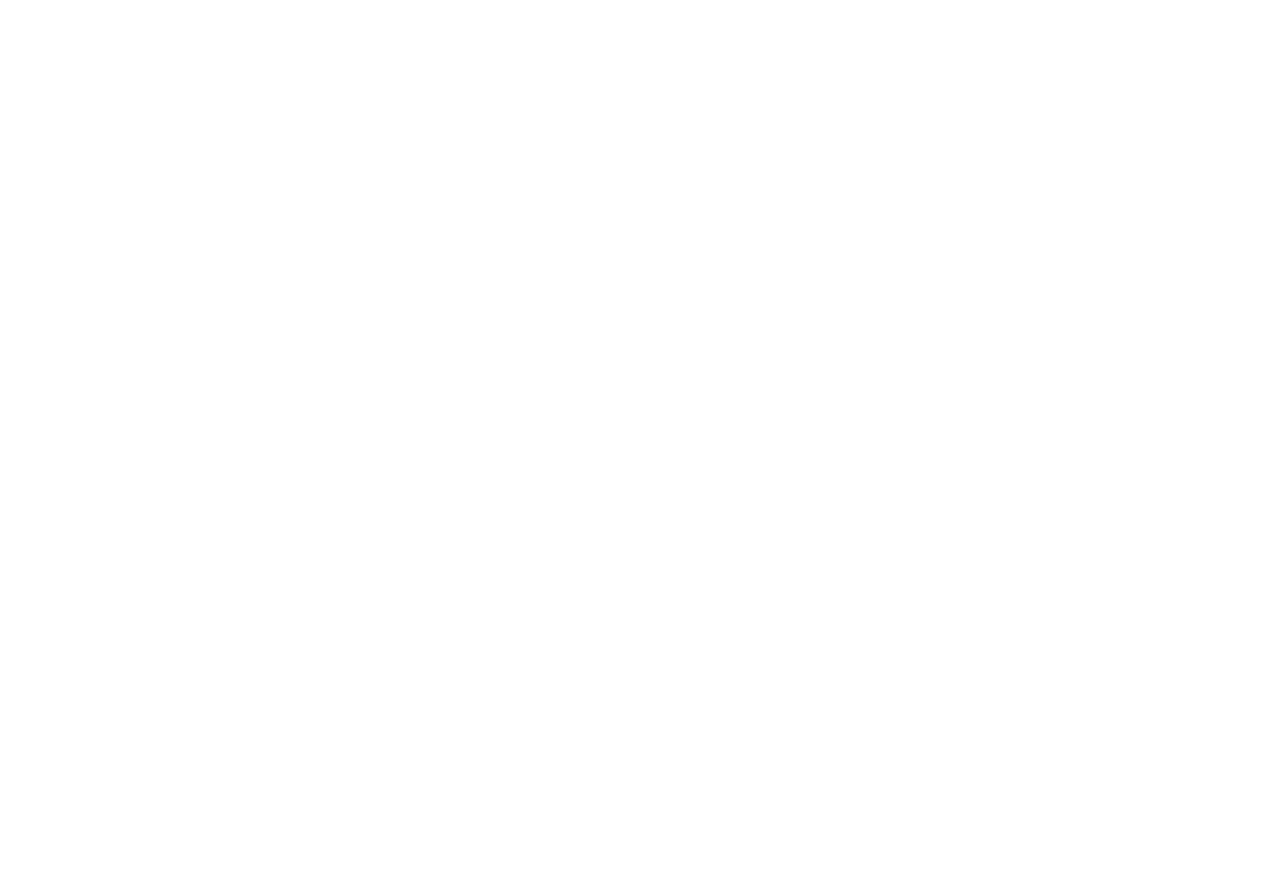
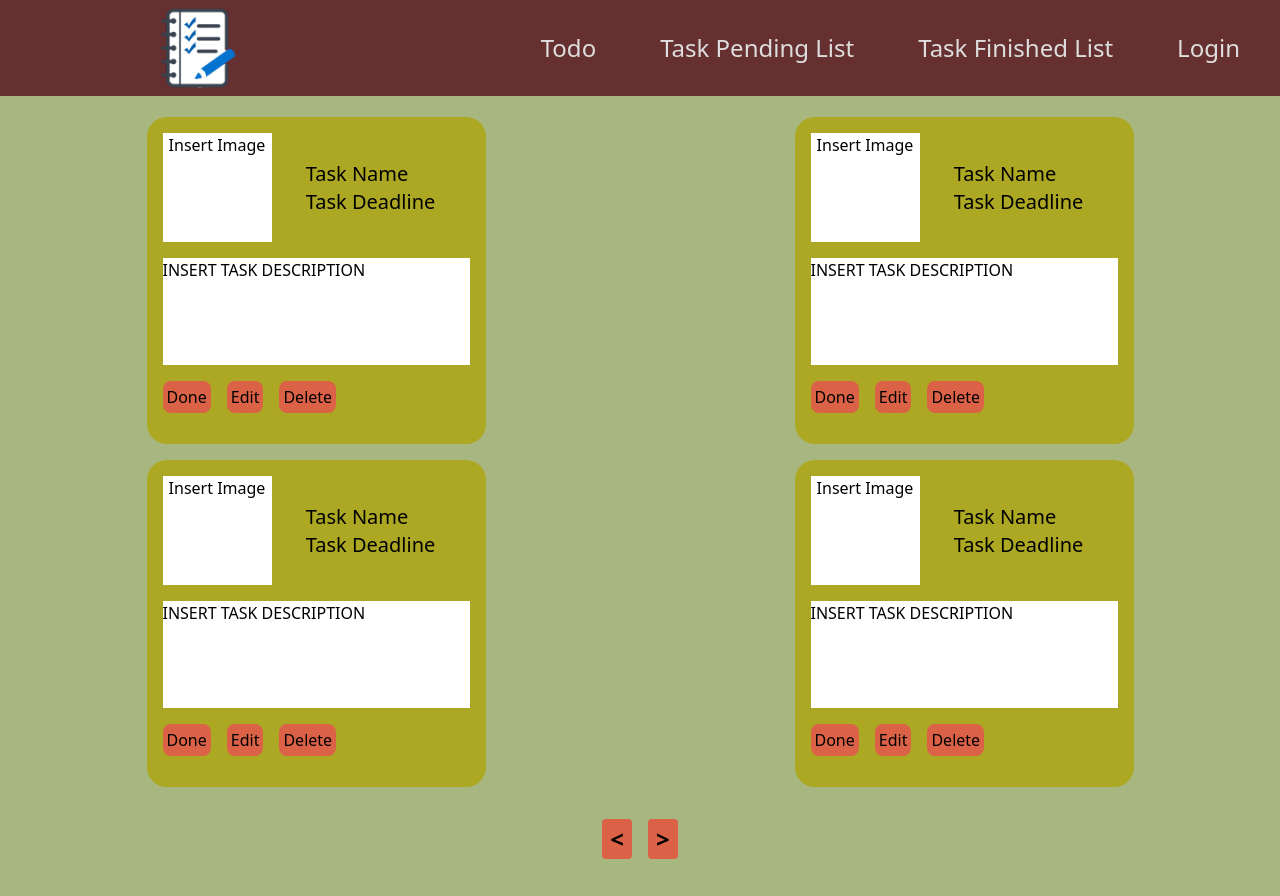
Before and after one commit to AmielOrdas/todo-app, a React (Vite) app in the folder todo/client/: page /pending-tasks in a window 1280 px wide. Before the commit this address had no page. Before the commit the page ends 800 px from the top, so only its background shows below. Built offline with nearby package versions, Linux system fonts and the light colour scheme.

Commit message:
Added Login and Pending Designs

```diff
--- a/todo/client/src/App.tsx
+++ b/todo/client/src/App.tsx
@@ -1,13 +1,15 @@
 import Todo from "./Pages/Todo";
+import Login from "./Pages/Login";
 import TaskFinishedList from "./Pages/Task-Finished-List";
+import TaskPendingList from "./Pages/Task-Pending-List";
 import { Route, Routes } from "react-router-dom";
 import "./index.css";
 function App() {
   return (
     <Routes>
       <Route path="/" element={<Todo />} />
-      {/*Put login here */}
-      {/*Put task-pending here */}
+      <Route path="/login" element={<Login />} />
+      <Route path="/pending-tasks" element={<TaskPendingList />} />
       <Route path="/finished-tasks" element={<TaskFinishedList />} />
     </Routes>
   );
--- a/todo/client/src/Components/Navigation.tsx
+++ b/todo/client/src/Components/Navigation.tsx
@@ -1,23 +1,23 @@
 import { Link } from "react-router-dom";
-import logo from "../assets/logo.png";
+import logo from "../assets/logo_fixed.png";
 export default function Navigation() {
   return (
     <header className="bg-nav-bar-color p-2">
       <nav className="flex justify-between">
         <img src={logo} className="xl:ml-[150px] lg:size-20 sm:size-40" />
         <ul className="lg:flex justify-between items-center">
-          <li className="text-[24px] text-nav-bar-font-color px-8 max-lg: pb-1">
+          <li className="hover:bg-[#441D1D] text-[24px] text-nav-bar-font-color px-8 max-lg: py-1 hover:font-bold">
             <Link to="/">Todo</Link>
           </li>
-          <li className="text-[24px] text-nav-bar-font-color px-8 max-lg: py-1">
-            <h3>Task Pending List</h3>
+          <li className="hover:bg-[#441D1D] text-[24px] text-nav-bar-font-color px-8 max-lg: py-1 hover:font-bold">
+            <Link to="/pending-tasks">Task Pending List</Link>
           </li>
 
-          <li className="text-[24px] text-nav-bar-font-color px-8 max-lg: py-1">
+          <li className="hover:bg-[#441D1D] text-[24px] text-nav-bar-font-color px-8 max-lg: py-1 hover:font-bold">
             <Link to="/finished-tasks">Task Finished List</Link>
           </li>
-          <li className="text-[24px] text-nav-bar-font-color px-8 max-lg: pb-1">
-            <h3>Login</h3>
+          <li className="hover:bg-[#441D1D] text-[24px] text-nav-bar-font-color px-8 max-lg: py-1 hover:font-bold">
+            <Link to="/login">Login</Link>
           </li>
         </ul>
       </nav>
--- /dev/null
+++ b/todo/client/src/Components/PendingForm.tsx
@@ -0,0 +1,29 @@
+export default function PendingForm() {
+  return (
+    <div className="min-h-[327px] max-w-[339px] w-full bg-[#ADA823] rounded-form-radius">
+      <div className="m-4 flex items-start">
+        <div className="w-[109px] h-[109px] bg-white">
+          <p className="text-center my-auto">Insert Image</p>
+        </div>
+        <div className="mx-auto my-auto">
+          <p className="text-xl">Task Name</p>
+          <p className="text-xl">Task Deadline</p>
+        </div>
+      </div>
+      <div className="m-4 w-auto h-[107px] bg-white">
+        <p>INSERT TASK DESCRIPTION</p>
+      </div>
+      <div className="m-4 flex justify-start space-x-4">
+        <button className="bg-button-red p-1 rounded-lg hover:bg-red-900">
+          Done
+        </button>
+        <button className="bg-button-red p-1 rounded-lg hover:bg-red-900">
+          Edit
+        </button>
+        <button className="bg-button-red p-1 rounded-lg hover:bg-red-900">
+          Delete
+        </button>
+      </div>
+    </div>
+  );
+}
--- /dev/null
+++ b/todo/client/src/Pages/Login.tsx
@@ -0,0 +1,48 @@
+import logo from "../assets/logo_fixed.png";
+import "../index.css";
+
+export default function Login() {
+  // function ToggleLogin()
+  // function ToggleSignup()
+  return (
+    <main className="min-h-screen bg-background-color-main">
+      <div className="w-full flex justify-center">
+        <div className="flex mt-8">
+          <img src={logo} className="h-[142px] w-[167px] mr-3" />
+          <h1 className="my-auto text-3xl font-semibold">To-do App</h1>
+        </div>
+      </div>
+      <div className="mt-8">
+        <div className="min-h-auto max-w-[421px] bg-form-color rounded-form-radius mx-auto my-auto border-black border-2">
+          <h1 className="text-center pt-2 text-2xl font-semibold">
+            Login / Sign up
+          </h1>
+          <div className="m-4">
+            <h1 className="text-lg">Email:</h1>
+            <input
+              className="text-lg bg-input-green w-full rounded"
+              type="email"
+              placeholder="  Enter email"
+            />
+          </div>
+          <div className="m-4">
+            <h1 className="text-lg">Password:</h1>
+            <input
+              className="text-lg bg-input-green w-full rounded"
+              type="password"
+              placeholder="  Enter password"
+            />
+          </div>
+          <div className="flex justify-around pt-2 pb-6">
+            <button className="hover:bg-red-900 bg-button-red p-2 rounded-xl font-semibold">
+              Login
+            </button>
+            <button className="hover:bg-red-900 bg-button-red p-2 rounded-xl font-semibold">
+              Sign up
+            </button>
+          </div>
+        </div>
+      </div>
+    </main>
+  );
+}
--- a/todo/client/src/Pages/Task-Pending-List.tsx
+++ b/todo/client/src/Pages/Task-Pending-List.tsx
@@ -1,3 +1,27 @@
+import Navigation from "../Components/Navigation";
+import PendingForm from "../Components/PendingForm";
+import "../index.css";
+
 export default function TaskPendingList() {
-  return <div></div>;
+  return (
+    <>
+      <Navigation />
+      <main className="min-h-screen bg-background-color-main pt-[5px] flex flex-col">
+        <div className="grid grid-cols-2 grid-rows-2 gap-4 justify-items-center py-4">
+          <PendingForm />
+          <PendingForm />
+          <PendingForm />
+          <PendingForm />
+        </div>
+        <div className="bottom-0 left-0 w-full flex justify-center space-x-4 p-4">
+          <button className="text-2xl font-bold bg-button-red rounded px-2 py-1 hover:bg-red-900">
+            {"<"}
+          </button>
+          <button className="text-2xl font-bold bg-button-red rounded px-2 py-1 hover:bg-red-900">
+            {">"}
+          </button>
+        </div>
+      </main>
+    </>
+  );
 }
```
Also changed, not shown: todo/client/src/assets/logo_fixed.png (added), 1 other file (tests, documents, lock files or other folders).
